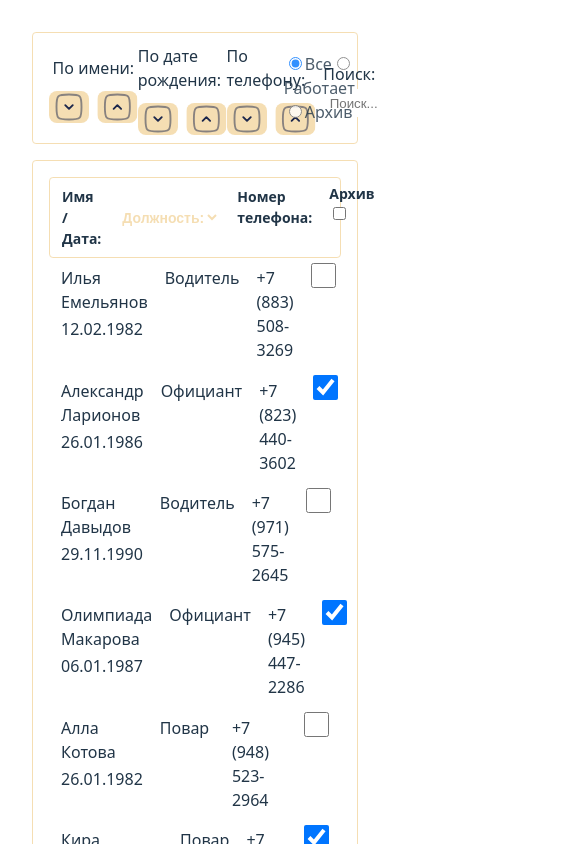
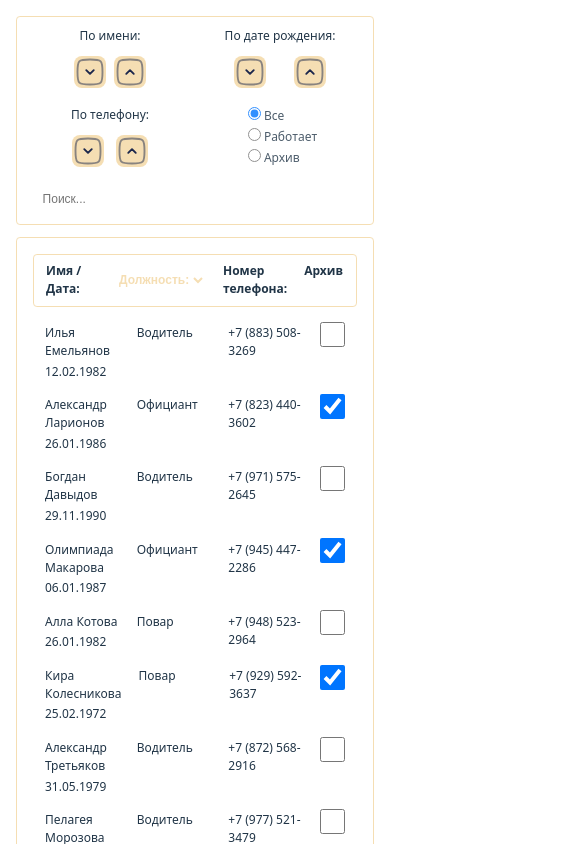
Before and after one commit to Romkalis/emplyees__test, a React (Vite) app: page / in a window 390 px wide. Shown: the top 844 px of the page, 585 px wide, since content can reach past the window. Built offline with nearby package versions, Linux system fonts and the light colour scheme.

Commit message:
added filtering, sorting, styles for mobile version

```diff
--- a/src/components/core/EmployeeList/EmployeeList.jsx
+++ b/src/components/core/EmployeeList/EmployeeList.jsx
@@ -1,6 +1,5 @@
 import {Employee} from "../Employee/Employee.jsx";
 import {FilterByPosition} from "../../share/FilterByPosition/FilterByPosition.jsx";
-import {FilterByStatus} from "../../share/FilterByStatus/FilterByStatus.jsx";
 import s from './EmployeeList.module.css'
 
 export function EmployeeList({data}) {
@@ -16,7 +15,9 @@ export function EmployeeList({data}) {
         <p className={s.employee__field}>Имя / Дата:</p>
         <FilterByPosition />
         <p className={s.employee__field}>Номер телефона:</p>
-        <FilterByStatus classStyle={s.employee__field}/>
+        <p className={s.employee__field}>
+          Архив
+        </p>
       </li>
 
 
--- a/src/components/core/EmployeeList/EmployeeList.module.css
+++ b/src/components/core/EmployeeList/EmployeeList.module.css
@@ -4,14 +4,15 @@
     -webkit-border-radius: 1vw;
     -moz-border-radius: 1vw;
     border-radius: 1vw;
+    font-size: clamp(12px, 2vw, 18px);
 
     select {
         font-weight: 700;
         background-color: transparent;
         border: none;
         color: wheat;
-        font-size: clamp(14px, 2.5vw, 18px);
-        border-right: 1px solid #fff;
+        font-size: clamp(12px, 2vw, 18px);
+        border-right: 1px solid #ffffff0f;
 
         &:hover,
         &:active {
@@ -23,20 +24,19 @@
 .employee__item {
     display: grid;
     grid-template-columns: 1fr 1fr 1fr .3fr;
-    border-bottom: #535bf2;
+    border-bottom: 1px solid #ffffff0f;
     gap: 1rem;
     padding: 5px 12px;
 }
 .employee__itemTop {
     border: 1px solid wheat;
     font-weight: 600;
-    font-size: clamp(14px, 2.5vw, 18px);
     border-radius: 1vw;
     background-color: #ffffff0f;
+    margin-bottom: 10px;
 }
 .employee__field {
-    border-right: 1px solid #fff;
-    /*height:100%;*/
+    border-right: 1px solid #ffffff0f;
 }
 .employee__checked {
     text-align: center;
--- a/src/components/core/FilterBlock/FilterBlock.jsx
+++ b/src/components/core/FilterBlock/FilterBlock.jsx
@@ -1,42 +1,59 @@
+import {useDispatch} from "react-redux";
+import {filterBy, sortBy} from '../../../store/employeesSlice.js'
 import s from './FilterBlock.module.css'
 
 export function FilterBlock() {
 
+  const dispatch = useDispatch()
 
-  const handleFilterChange = () => {
-    console.log('ch')
+
+
+
+  const handleSortChange = (e) => {
+    if ( e.target.classList.value.includes('button') ) {
+      const btnDataset = e.target.dataset.name
+
+      dispatch( sortBy( btnDataset ) )
+    }
   }
+
+  const handleFilterChange = (e) => {
+    dispatch( filterBy(e.target.value) )
+  }
+
+  // const
 
   return (
     <>
-      <section className={s.filter__wrapper}>
+      <section onClick={handleSortChange} className={s.filter__wrapper}>
 
 
         <div className={s.filter__sort}>
           <p>По имени:</p>
-          <button className={s.filter__buttonUp}></button>
-          <button className={s.filter__buttonDown}></button>
+          <button data-name={'name-up'} className={s.filter__buttonUp}></button>
+          <button data-name={'name-down'} className={s.filter__buttonDown}></button>
         </div>
 
         <div className={s.filter__sort}>
           <p>По дате рождения:</p>
-          <button className={s.filter__buttonUp}></button>
-          <button className={s.filter__buttonDown}></button>
+          <button data-name={'age-up'} className={s.filter__buttonUp}></button>
+          <button data-name={'age-down'} className={s.filter__buttonDown}></button>
         </div>
 
         <div className={s.filter__sort}>
           <p>По телефону:</p>
-          <button className={s.filter__buttonUp}></button>
-          <button className={s.filter__buttonDown}></button>
+          <button data-name={'phone-up'} className={s.filter__buttonUp}></button>
+          <button data-name={'phone-down'} className={s.filter__buttonDown}></button>
         </div>
 
         <div className={s.filter__sort}>
-          <div className={s.filter__radio}>
+          <form onChange={handleFilterChange} className={s.filter__radio}>
             <label className={s.filter__label}>
-              <input type="radio" name="employeeFilter"
-                     value="all"
-                     onChange={handleFilterChange}
-                     defaultChecked
+              <input
+                type="radio"
+                name="employeeFilter"
+                value="all"
+                defaultChecked
               />
               Все
             </label>
@@ -46,7 +63,6 @@ export function FilterBlock() {
                 type="radio"
                 name="employeeFilter"
                 value="outArchive"
-                onChange={handleFilterChange}
               />
               Работает
             </label>
@@ -56,16 +72,13 @@ export function FilterBlock() {
                 type="radio"
                 name="employeeFilter"
                 value="inArchive"
-                onChange={handleFilterChange}
               />
               Архив
             </label>
-          </div>
+          </form>
         </div>
 
-
         <div className={s.filter__finder}>
-          <p>Поиск:</p>
           <input type="text" placeholder="Поиск..."/>
         </div>
 
--- a/src/components/core/FilterBlock/FilterBlock.module.css
+++ b/src/components/core/FilterBlock/FilterBlock.module.css
@@ -1,7 +1,10 @@
 .filter__wrapper {
-    display: flex;
+    display: grid;
+    grid-template-columns: repeat(auto-fit, minmax(100px, max-content));
+    grid-template-rows: auto;
     justify-content: space-between;
     align-items: center;
+    font-size: clamp(12px, 2vw, 18px);
 
     padding: clamp(8px, .3vw, 16px) 1rem;
     border: 1px solid wheat;
@@ -12,13 +15,15 @@
     max-width: 20vw;
     min-width: 280px;
 
+
     input {
         width: 100%;
-        padding: .4rem;
+        padding: .6rem;
         box-sizing: border-box;
         border: none;
         border-radius: 4px;
         color: wheat;
+        font-size: inherit;
     }
 }
 
@@ -54,6 +59,7 @@
     background-color: wheat;
     background-repeat: no-repeat;
 
+    padding: 0;
     width: 2rem;
     height: 2rem;
     transition: all .3s ease-in-out;
@@ -70,3 +76,34 @@
         transform: scale(1.05) rotate(180deg);
     }
 }
+
+
+@media (max-width: 1024px) {
+    .filter__wrapper {
+        grid-template-columns: repeat(3, minmax(100px, max-content));
+        gap: 10px;
+        justify-items: center;
+    }
+}
+
+@media (max-width: 768px) {
+    .filter__radio {
+        display: grid;
+        grid-template-columns: 1fr;
+    }
+    .filter__finder {
+        grid-column: 2 / -1;
+        min-width: 260px;
+    }
+}
+@media (max-width: 428px) {
+    .filter__wrapper {
+        grid-template-columns: repeat(2, 1fr);
+        gap: 16px;
+        justify-items: center;
+    }
+    .filter__finder {
+        grid-column: 1 / -1;
+        min-width: 100%;
+    }
+}
--- a/src/components/share/FilterByStatus/FilterByStatus.jsx
+++ /dev/null
@@ -1,18 +0,0 @@
-import {useDispatch} from "react-redux";
-import {filterBy} from '../../../store/employeesSlice.js'
-
-export function FilterByStatus({classStyle}) {
-
-  const dispatch = useDispatch()
-
-  const handleArchiveSort = (e) => {
-    const checked = e.target.checked
-    dispatch(filterBy( checked ? 'inArchive' : 'outArchive'))
-  }
-  return (
-    <div className={classStyle}>
-      Архив
-      <input onChange={handleArchiveSort} type="checkbox" className="type"/>
-    </div>
-  )
-}
--- a/src/index.css
+++ b/src/index.css
@@ -29,7 +29,7 @@ a:hover {
 #root {
   max-width: 1280px;
   margin: 0 auto;
-  padding: 2rem;
+  padding: clamp(16px, 4vw, 2rem);
 }
 
 
--- a/src/store/employeesSlice.js
+++ b/src/store/employeesSlice.js
@@ -1,6 +1,7 @@
 import {createSlice} from "@reduxjs/toolkit";
 import {createAsyncThunk} from "@reduxjs/toolkit";
 import {fetchUsers} from "../utils/fetchUsers.js";
+import {sortingCallback} from "../utils/sortingCallback.js";
 
 export const fetchEmployee = createAsyncThunk('employee/fetchEmployee', fetchUsers)
 
@@ -26,13 +27,8 @@ export const employeesSlice = createSlice({
       }
     },
 
-    sortBy: (state, payload) => {
-
-      if (payload === 'name') {
-        console.log('sort by name')
-      } else if (payload === 'date') {
-        console.log('sort by date')
-      }
+    sortBy: (state, {payload}) => {
+      state.employees = state.employees.sort(sortingCallback(payload))
     },
 
     addUser: (state, payload) => state.employees.push(payload),
--- /dev/null
+++ b/src/utils/convertPhone.js
@@ -0,0 +1,19 @@
+export function convertPhone(str) {
+  if (str.startsWith('+7')) {
+    str = str.slice(2)
+  } else if (str.startsWith('8')) {
+    str = str.slice(1)
+  } else {
+    throw new Error('ConvertPhone: wrong telephone number')
+  }
+
+  // chatGPT предложил регулярку return str.replace(/[()\-\s]/g, '');
+
+  return str.split('')
+            .filter( el =>
+              el !== '('
+              && el !== ')'
+              && el !== '-'
+              && el !== ' ')
+            .join('')
+}
--- /dev/null
+++ b/src/utils/sortingCallback.js
@@ -0,0 +1,28 @@
+import {dateToIso} from "./dateToIso.js";
+import {convertPhone} from "./convertPhone.js";
+
+
+export function sortingCallback( payload ) {
+
+  return (a, b) => {
+
+    if (payload.includes('name')) {
+      return payload.includes('up')
+                ? a.name.localeCompare(b.name)
+                : b.name.localeCompare(a.name)
+    }
+
+    else if (payload.includes('age')) {
+      return payload.includes('up')
+        ? new Date(dateToIso(a.birthday)) - new Date(dateToIso(b.birthday))
+        : new Date(dateToIso(b.birthday)) - new Date(dateToIso(a.birthday))
+    }
+
+    else if (payload.includes( 'phone')) {
+      return payload.includes('up')
+        ? convertPhone(a.phone) - convertPhone(b.phone)
+        : convertPhone(b.phone) - convertPhone(a.phone)
+    }
+  }
+
+}
```
Also changed, not shown: src/routes/routes.jsx (added).
